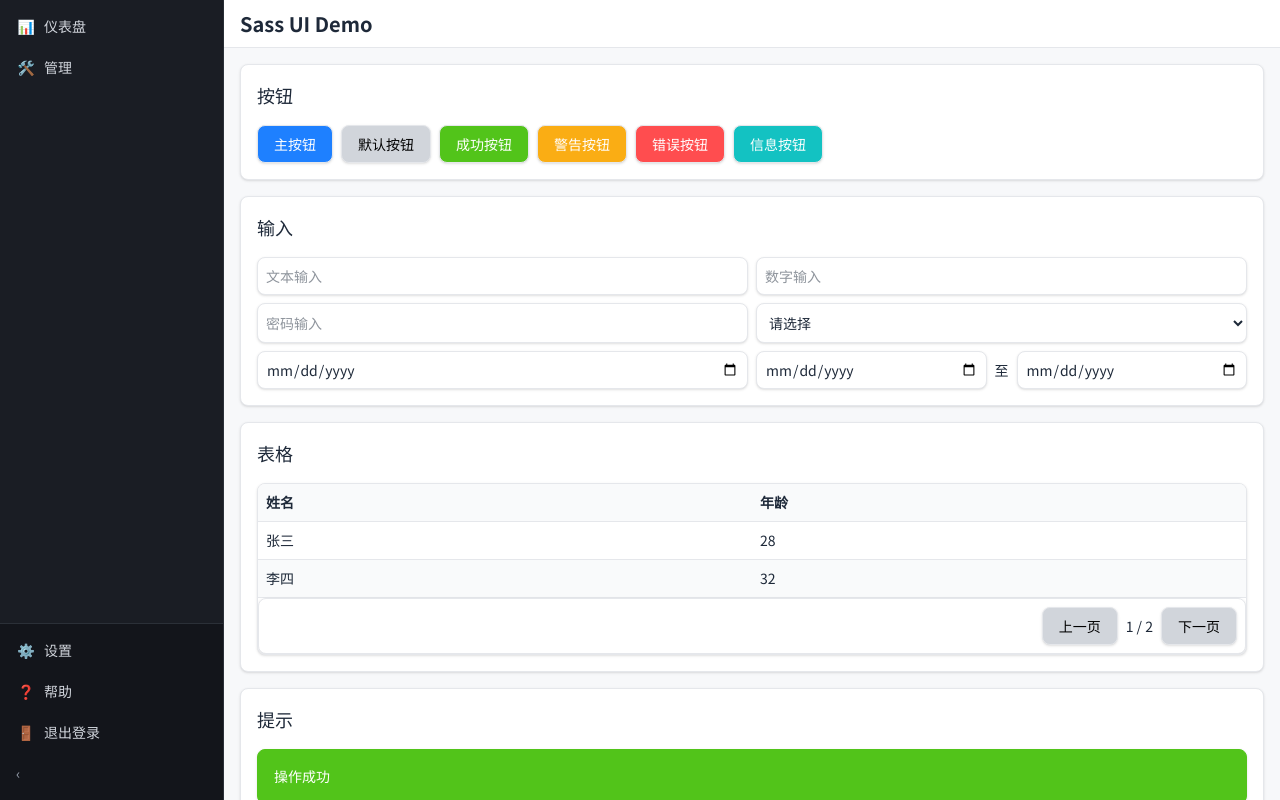
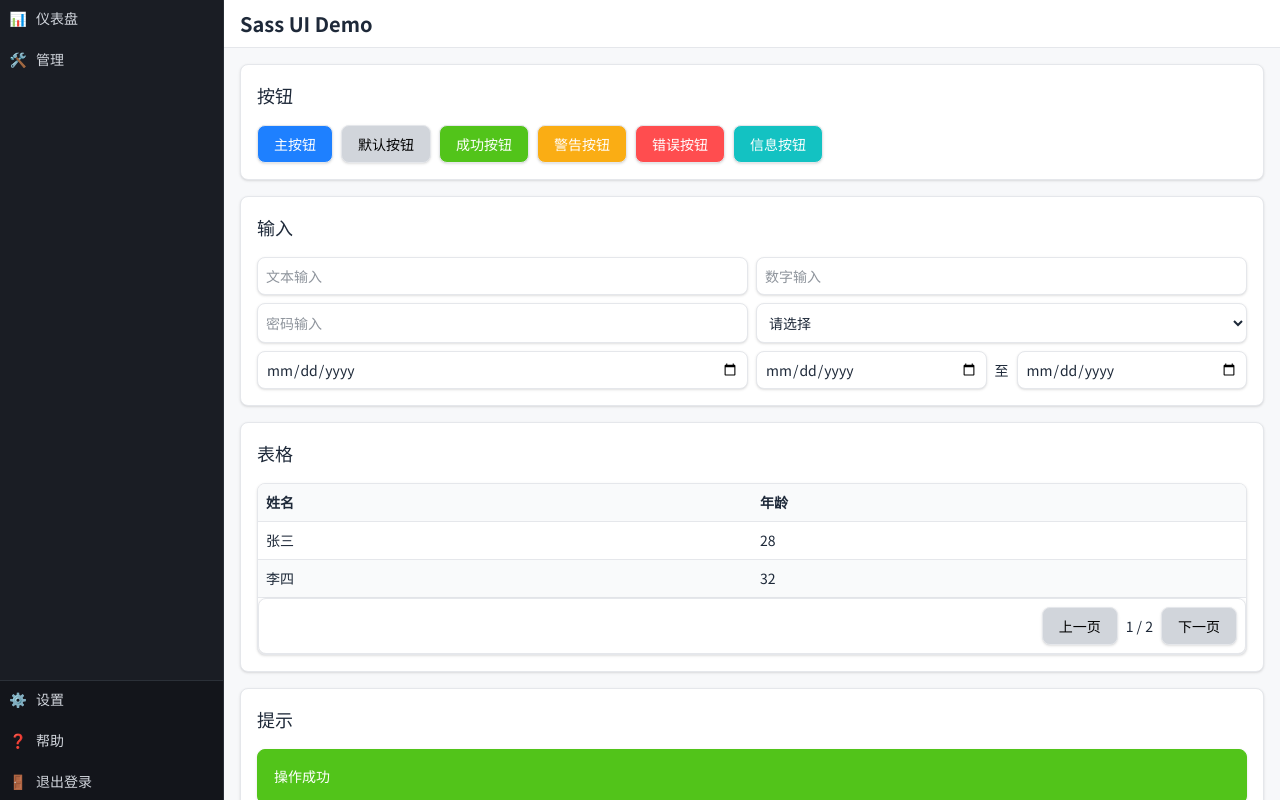
Before and after one commit to zhoumingxuan/sass-ui, a Next.js app: page / in a window 1280 px wide. Built offline with nearby package versions, Linux system fonts and the light colour scheme.

Commit message:
导航栏去掉圆角和内边距

```diff
--- a/src/components/Menu.tsx
+++ b/src/components/Menu.tsx
@@ -30,7 +30,7 @@ function Item({
     return (
       <div>
         <div
-          className={`flex items-center gap-2 p-2 rounded-md cursor-pointer transition-colors text-gray-300 ${depthBg} ${hoverBg} hover:text-white ${openClass} ${active ? 'bg-primary text-white shadow-md' : ''}`}
+          className={`flex items-center gap-2 p-2  cursor-pointer transition-colors text-gray-300 ${depthBg} ${hoverBg} hover:text-white ${openClass} ${active ? 'bg-primary text-white shadow-md' : ''}`}
           style={{ paddingLeft: depth * 16 + 8 }}
           onClick={() => (hasChildren ? setOpen(!open) : undefined)}
           title={collapsed && depth === 0 ? item.label : undefined}
@@ -63,22 +63,15 @@ export default function Menu({
         collapsed ? 'w-16' : 'w-56'
       }`}
     >
-      <div className="flex-1 overflow-auto p-2 space-y-1 bg-nav">
+      <div className="flex-1 overflow-auto space-y-1 bg-nav">
         {items.map((item, idx) => (
           <Item key={idx} item={item} collapsed={collapsed} />
         ))}
       </div>
-      <div className="p-2 space-y-1 border-t border-nav-hover bg-nav-deep">
+      <div className="space-y-1 border-t border-nav-hover bg-nav-deep">
         {footerItems.map((item, idx) => (
           <Item key={idx} item={item} collapsed={collapsed} />
         ))}
-        <button
-          className="w-full text-left p-2 rounded-md text-gray-400 hover:bg-nav-hover hover:text-white"
-          onClick={() => setCollapsed(!collapsed)}
-          title={collapsed ? '展开菜单' : '收起菜单'}
-        >
-          {collapsed ? '›' : '‹'}
-        </button>
       </div>
     </aside>
   );
```
